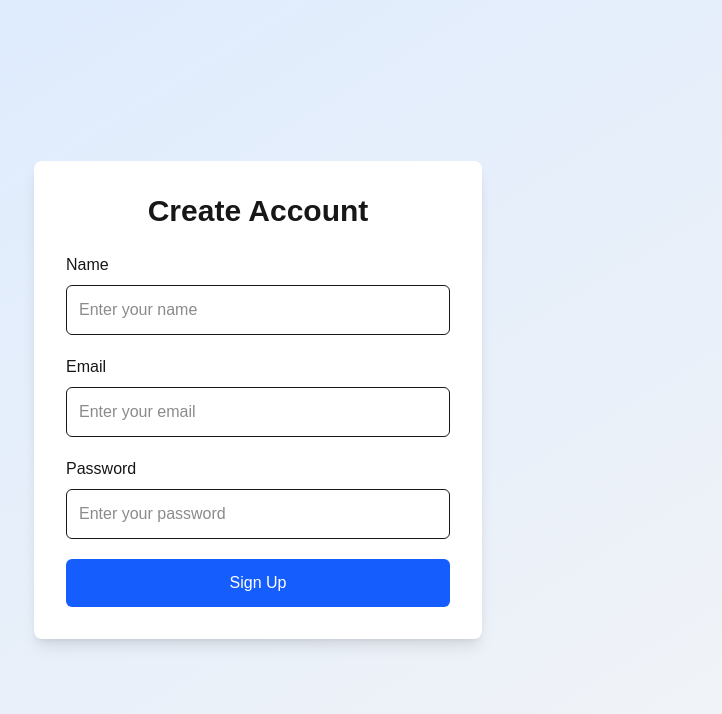
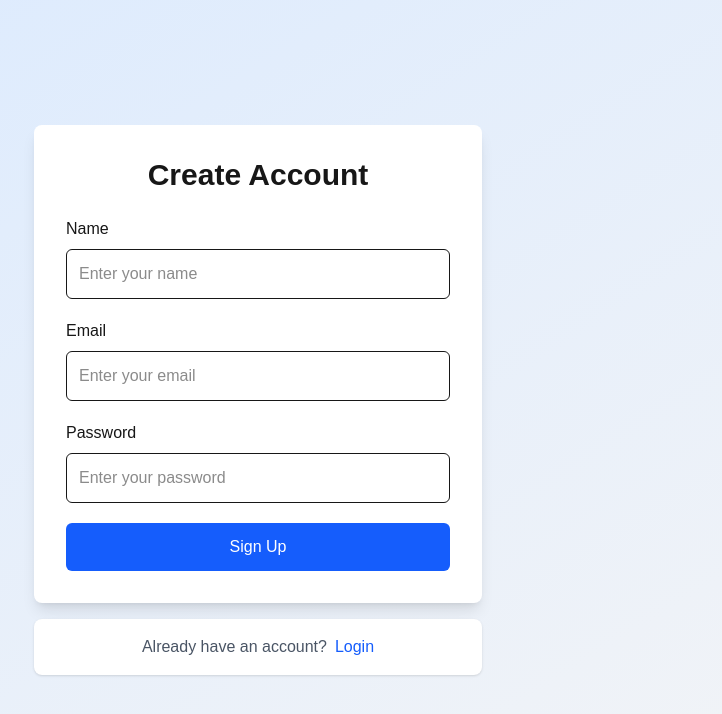
Before and after one commit to Hammad-Tauqir/nextjs-mysql-auth, a Next.js app: page /signup in a window 1280 px wide. Shown: the top 714 px of the page, without its empty margins (382-1104 px from the left). Built offline with nearby package versions, Linux system fonts and the light colour scheme.

Commit message:
signup updated

```diff
--- a/app/signup/page.tsx
+++ b/app/signup/page.tsx
@@ -1,4 +1,5 @@
 import SignupForm from "@/components/auth/SignupForm";
+import Link from "next/link";
 
 
 export default function SignupPage() {
@@ -18,7 +19,52 @@ export default function SignupPage() {
       "
     >
 
-      <SignupForm />
+
+      <div className="w-full max-w-md">
+
+
+        <SignupForm />
+
+
+        <div
+          className="
+            mt-4
+            rounded-lg
+            bg-white
+            p-4
+            text-center
+            shadow
+          "
+        >
+
+          <p className="text-gray-600">
+
+            Already have an account?
+
+
+            <Link
+              href="/"
+              className="
+                ml-2
+                font-medium
+                text-blue-600
+                hover:underline
+              "
+            >
+
+              Login
+
+            </Link>
+
+
+          </p>
+
+
+        </div>
+
+
+      </div>
+
 
     </main>
 
```
